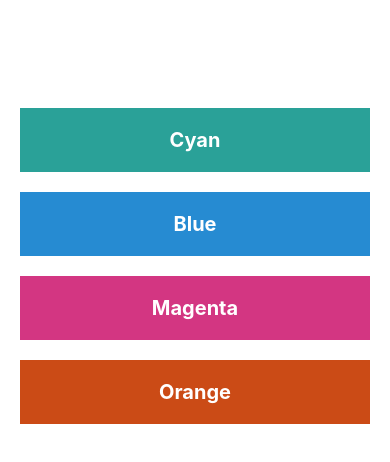
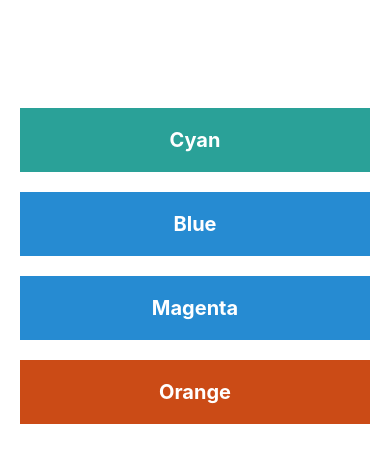
Before and after one commit to joeldmyers/react-native-2024, a React Native app: screen / in a window 390 px wide. Shown: the top 462 px of the page. Built offline with nearby package versions, Linux system fonts and the light colour scheme.

Commit message:
refactor

```diff
--- a/App.tsx
+++ b/App.tsx
@@ -3,10 +3,10 @@ import { StyleSheet, Text, View, SafeAreaView } from "react-native";
 const App = () => {
     return <SafeAreaView style={styles.container}>
         <View style={styles.header}><Text style={styles.buttonText}>Here are some boxes of different colors</Text></View>
-        <View style={[styles.buttonDiv, { backgroundColor: '#2aa198'}]}><Text style={styles.buttonText}>Cyan</Text></View>
-        <View style={[styles.buttonDiv, { backgroundColor: '#268bd2'}]}><Text style={styles.buttonText}>Blue</Text></View>
-        <View style={[styles.buttonDiv, { backgroundColor: '#d33682'}]}><Text style={styles.buttonText}>Magenta</Text></View>
-        <View style={[styles.buttonDiv, { backgroundColor: '#cb4b16'}]}><Text style={styles.buttonText}>Orange</Text></View>
+        <View style={[styles.buttonDiv, styles.cyan]}><Text style={styles.buttonText}>Cyan</Text></View>
+        <View style={[styles.buttonDiv, styles.blue]}><Text style={styles.buttonText}>Blue</Text></View>
+        <View style={[styles.buttonDiv, styles.blue]}><Text style={styles.buttonText}>Magenta</Text></View>
+        <View style={[styles.buttonDiv, styles.orange]}><Text style={styles.buttonText}>Orange</Text></View>
     </SafeAreaView>
 }
 
@@ -33,6 +33,18 @@ const styles = StyleSheet.create({
         alignItems: 'center'
 
     },
+    cyan: {
+        backgroundColor: '#2aa198',
+    },
+    blue: {
+        backgroundColor: '#268bd2'
+    },
+    magenta: {
+        backgroundColor: '#d33682'
+    },
+    orange: {
+        backgroundColor: '#cb4b16'
+    },
     buttonText: {
         fontSize: 20,
         fontWeight: 'bold',
```
